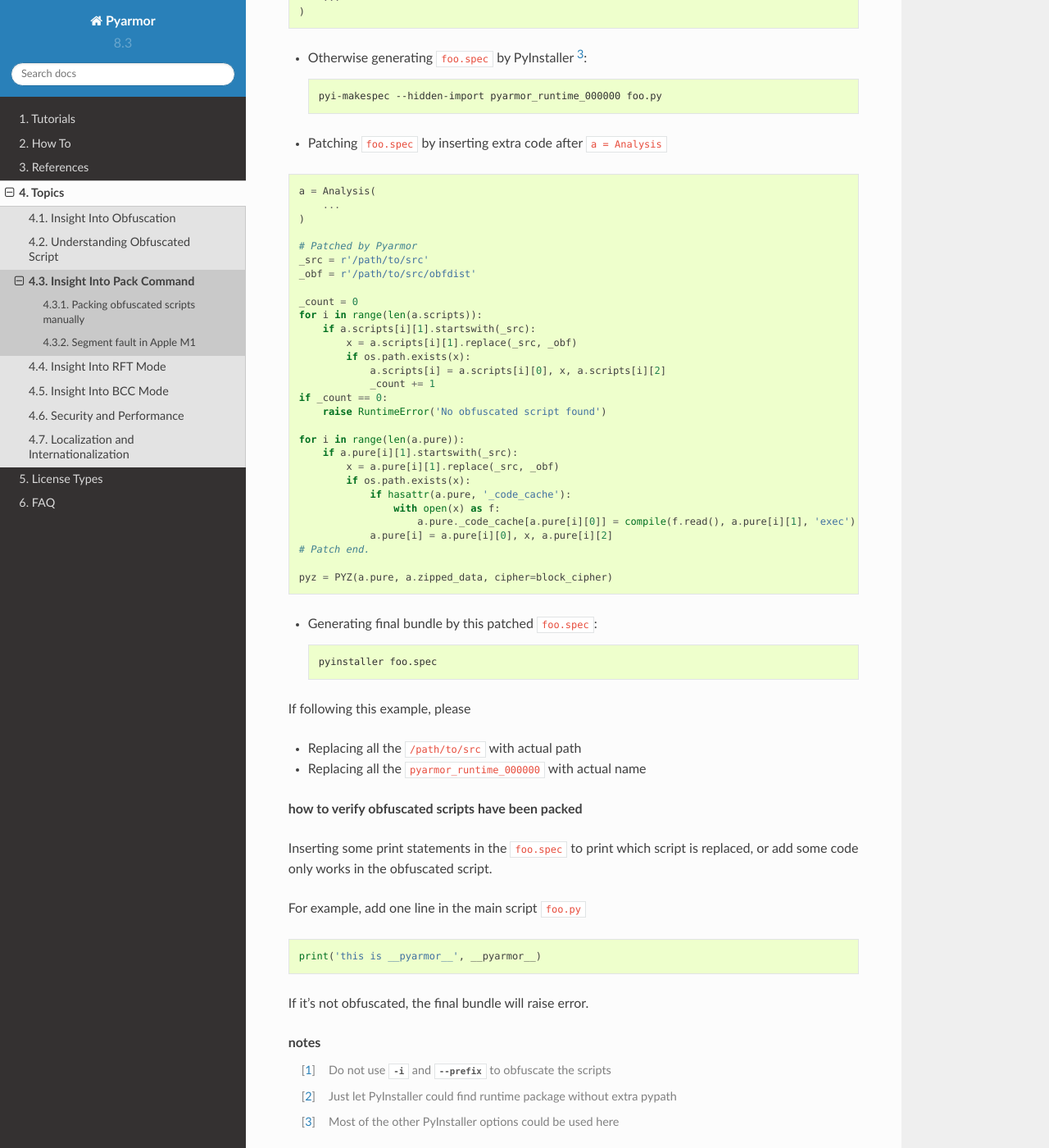
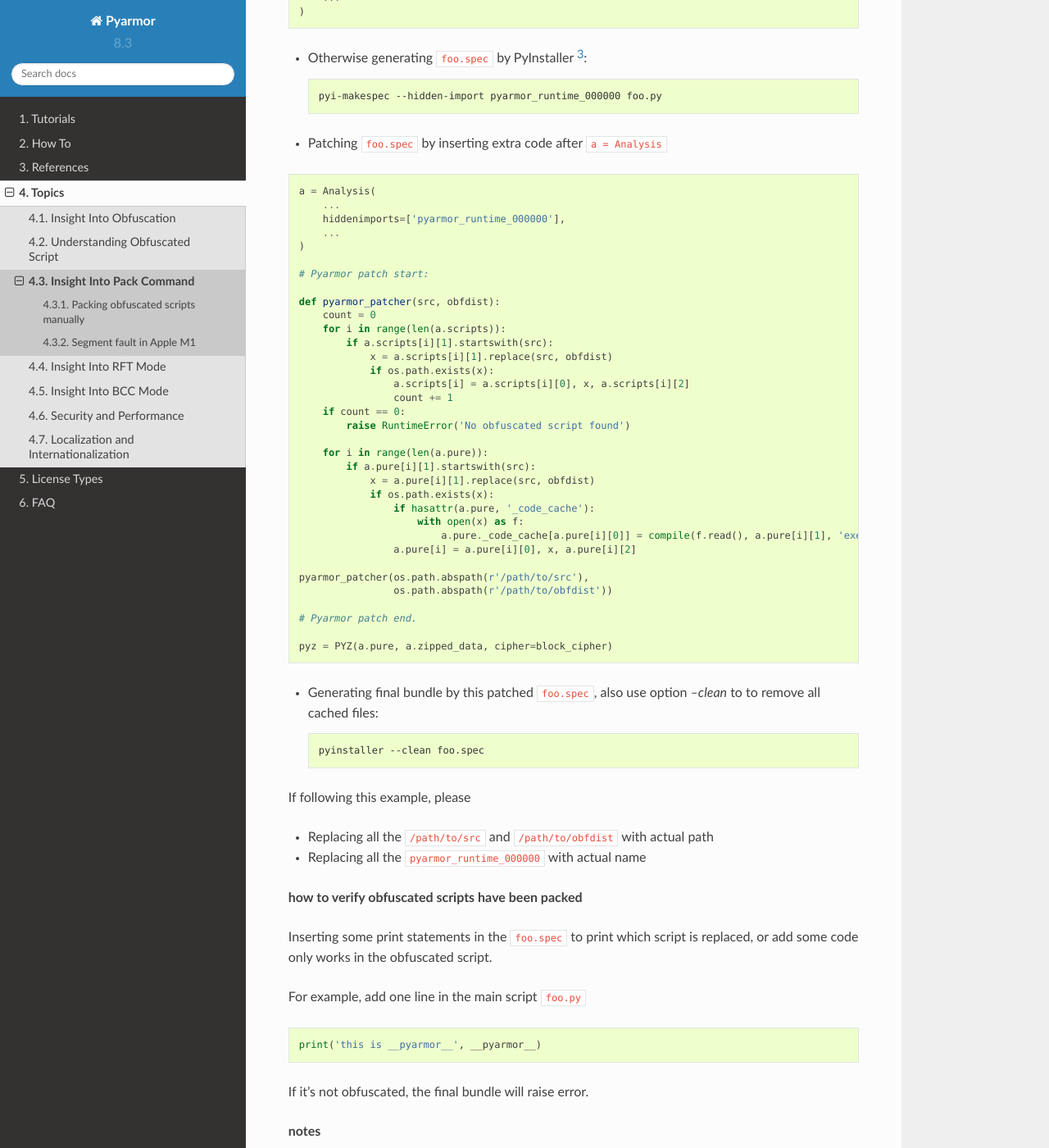
Before and after one commit to dashingsoft/pyarmor, a Sphinx documentation site: the page built from docs/topic/repack.rst, in a window 1280 px wide and 1400 px high, scrolled down 1382 px. Shown: the whole window at 82% size. Built offline with Sphinx 7.4.7 and the Read the Docs theme 2.0.0, drawn with Linux system fonts in a browser that asks for light colours.

Commit message:
Refine pyarmor patch for PyInstaller Fix PyInstaller 6.0 could not find runtime package by using extra option --clean

```diff
--- a/docs/topic/repack.rst
+++ b/docs/topic/repack.rst
@@ -69,41 +69,46 @@ Here is an example to pack script ``foo.py`` in the path ``/path/to/src``
 
     a = Analysis(
         ...
+        hiddenimports=['pyarmor_runtime_000000'],
+        ...
     )
 
-    # Patched by Pyarmor
-    _src = r'/path/to/src'
-    _obf = r'/path/to/src/obfdist'
+    # Pyarmor patch start:
 
-    _count = 0
-    for i in range(len(a.scripts)):
-        if a.scripts[i][1].startswith(_src):
-            x = a.scripts[i][1].replace(_src, _obf)
-            if os.path.exists(x):
-                a.scripts[i] = a.scripts[i][0], x, a.scripts[i][2]
-                _count += 1
-    if _count == 0:
-        raise RuntimeError('No obfuscated script found')
+    def pyarmor_patcher(src, obfdist):
+        count = 0
+        for i in range(len(a.scripts)):
+            if a.scripts[i][1].startswith(src):
+                x = a.scripts[i][1].replace(src, obfdist)
+                if os.path.exists(x):
+                    a.scripts[i] = a.scripts[i][0], x, a.scripts[i][2]
+                    count += 1
+        if count == 0:
+            raise RuntimeError('No obfuscated script found')
 
-    for i in range(len(a.pure)):
-        if a.pure[i][1].startswith(_src):
-            x = a.pure[i][1].replace(_src, _obf)
-            if os.path.exists(x):
-                if hasattr(a.pure, '_code_cache'):
-                    with open(x) as f:
-                        a.pure._code_cache[a.pure[i][0]] = compile(f.read(), a.pure[i][1], 'exec')
-                a.pure[i] = a.pure[i][0], x, a.pure[i][2]
-    # Patch end.
+        for i in range(len(a.pure)):
+            if a.pure[i][1].startswith(src):
+                x = a.pure[i][1].replace(src, obfdist)
+                if os.path.exists(x):
+                    if hasattr(a.pure, '_code_cache'):
+                        with open(x) as f:
+                            a.pure._code_cache[a.pure[i][0]] = compile(f.read(), a.pure[i][1], 'exec')
+                    a.pure[i] = a.pure[i][0], x, a.pure[i][2]
+
+    pyarmor_patcher(os.path.abspath(r'/path/to/src'),
+                    os.path.abspath(r'/path/to/obfdist'))
+
+    # Pyarmor patch end.
 
     pyz = PYZ(a.pure, a.zipped_data, cipher=block_cipher)
 
-* Generating final bundle by this patched ``foo.spec``::
+* Generating final bundle by this patched ``foo.spec``, also use option `--clean` to to remove all cached files::
 
-    pyinstaller foo.spec
+    pyinstaller --clean foo.spec
 
 If following this example, please
 
-* Replacing all the ``/path/to/src`` with actual path
+* Replacing all the ``/path/to/src`` and ``/path/to/obfdist`` with actual path
 * Replacing all the ``pyarmor_runtime_000000`` with actual name
 
 **how to verify obfuscated scripts have been packed**
```
